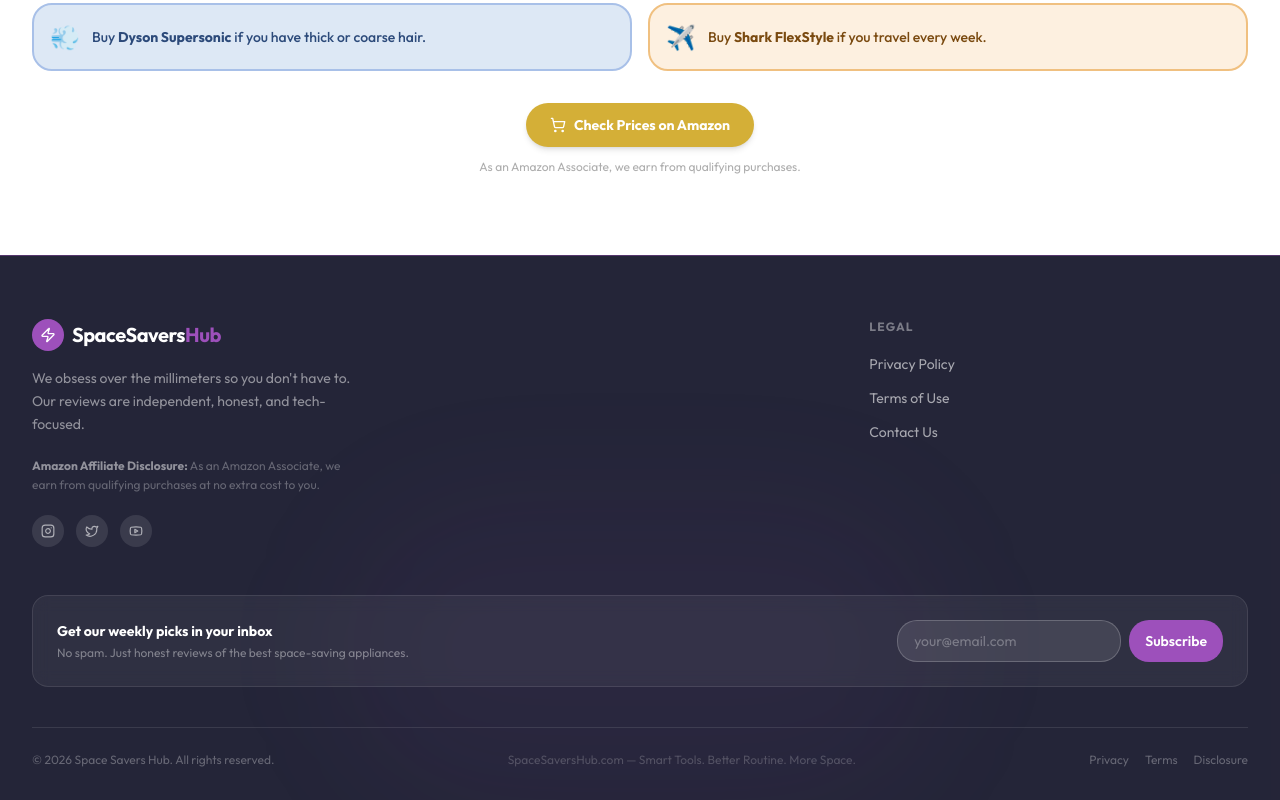
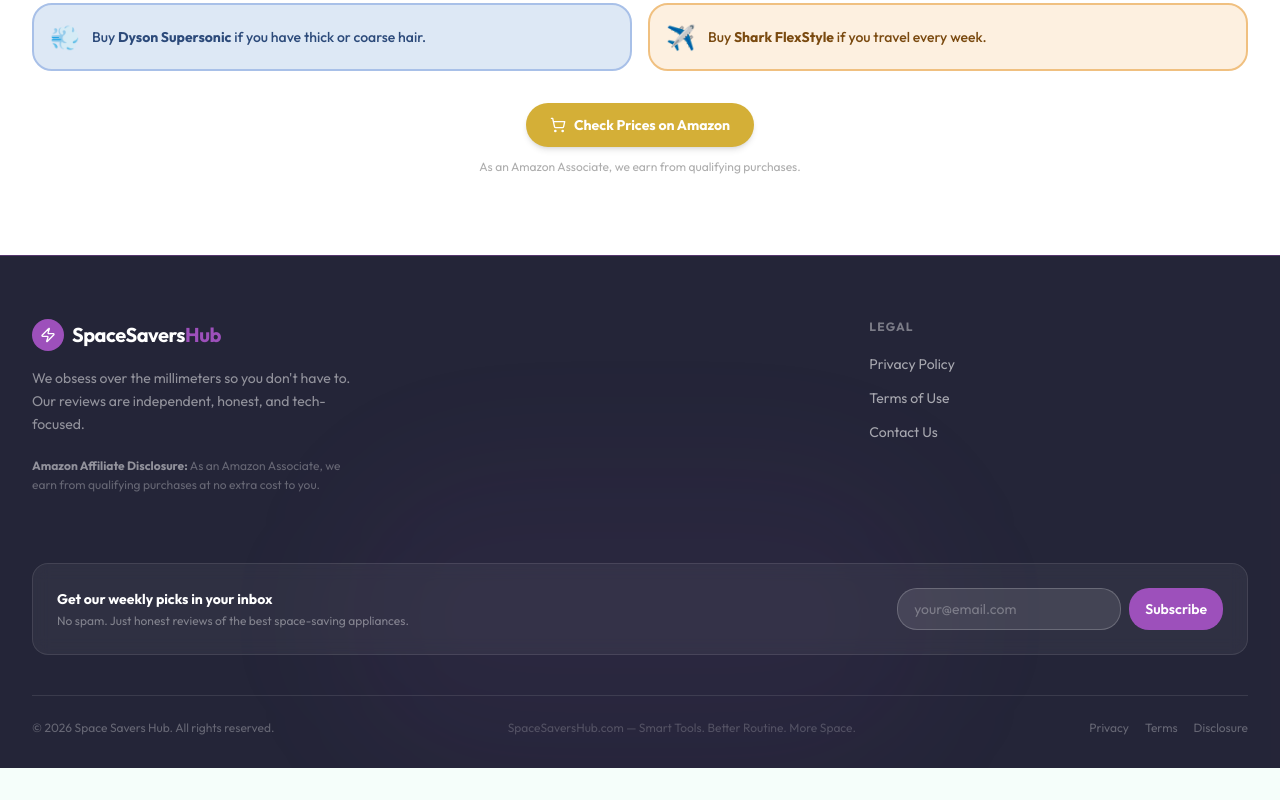
Before and after one commit to Akbarkhon-Avazkhonov/spacesavers.org, a Next.js app: page / in a window 1280 px wide. Shown: the part 3591-4391 px from the top of the page. After the commit the page ends 4359 px from the top, so only its background shows below. Built offline with nearby package versions, Linux system fonts and the light colour scheme.

Commit message:
chore: remove unused social icons from footer\n\nClean up unused imports and components in footer.

```diff
--- a/components/footer.tsx
+++ b/components/footer.tsx
@@ -1,5 +1,5 @@
 import Link from "next/link"
-import { Zap, Instagram, Twitter, Youtube } from "lucide-react"
+import { Zap } from "lucide-react"
 
 const footerLinks = {
   Legal: ["Privacy Policy", "Terms of Use", "Contact Us"],
@@ -32,19 +32,7 @@ export function Footer() {
             <p className="text-xs text-white/30 leading-relaxed max-w-xs mb-5">
               <strong className="text-white/50">Amazon Affiliate Disclosure:</strong> As an Amazon Associate, we earn from qualifying purchases at no extra cost to you.
             </p>
-            {/* Social */}
-            <div className="flex items-center gap-3">
-              {[Instagram, Twitter, Youtube].map((Icon, i) => (
-                <a
-                  key={i}
-                  href="#"
-                  className="w-8 h-8 rounded-full bg-white/10 hover:bg-[#9D50BB]/40 flex items-center justify-center transition-colors"
-                  aria-label={`Social link ${i}`}
-                >
-                  <Icon className="w-3.5 h-3.5 text-white/60 hover:text-white" />
-                </a>
-              ))}
-            </div>
+
           </div>
 
           {/* Links */}
```
